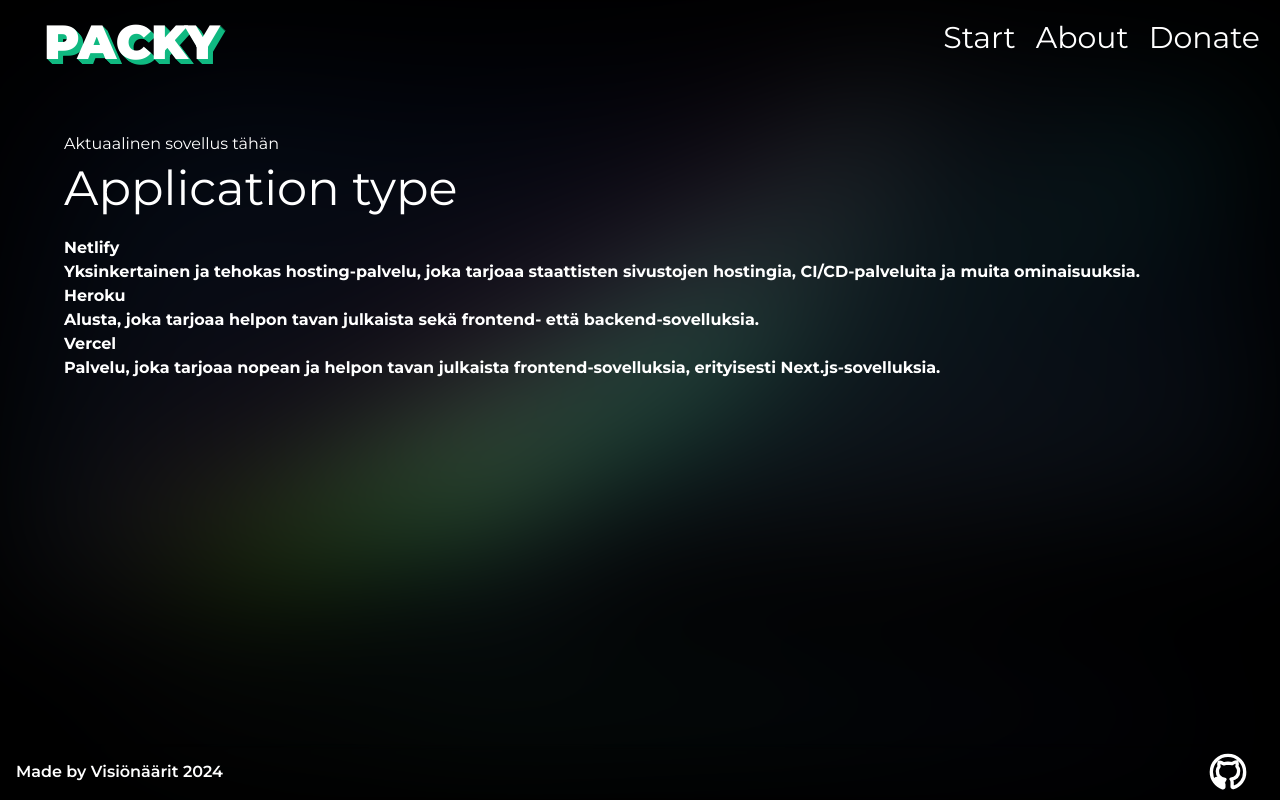
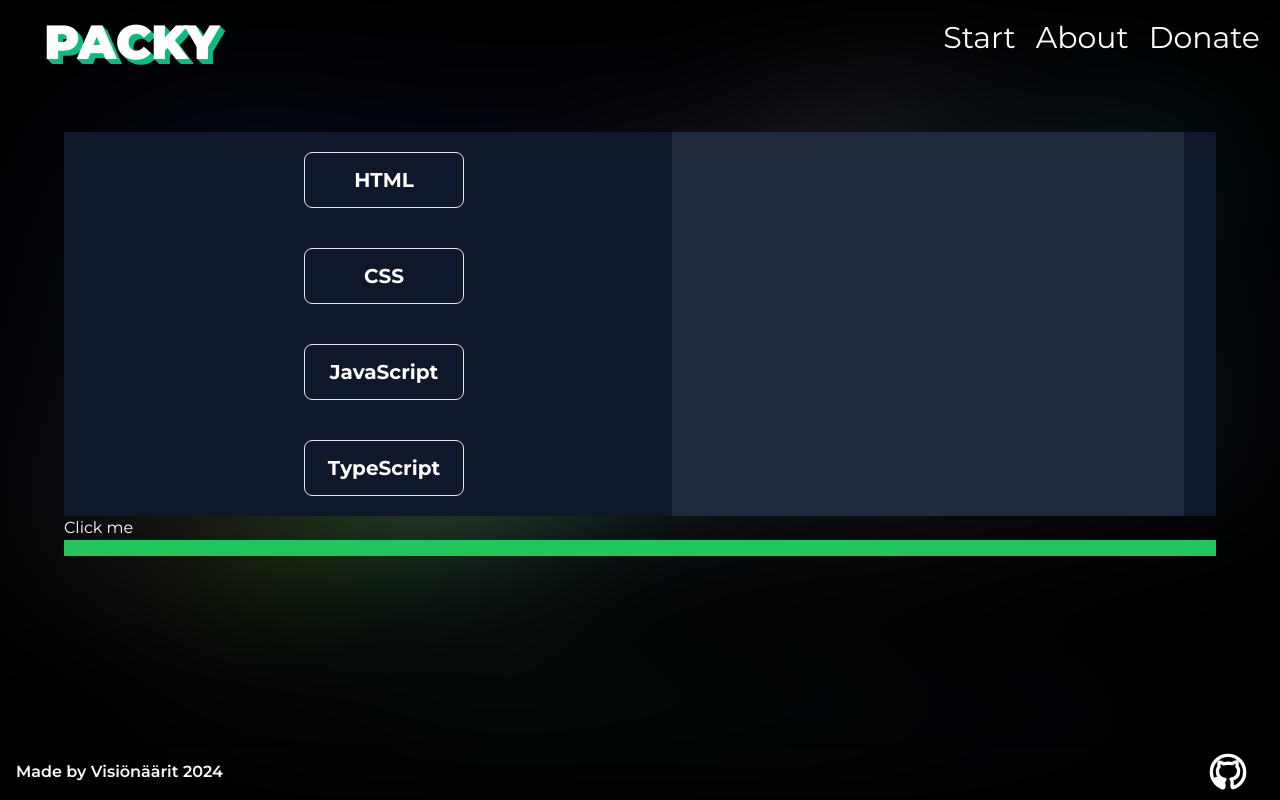
Before and after one commit to AugustBoesen/packy, a Next.js app: page /mindmap in a window 1280 px wide. Built offline with nearby package versions, Linux system fonts and the light colour scheme.

Commit message:
useState-implementointi

```diff
--- a/app/mindmap/page.tsx
+++ b/app/mindmap/page.tsx
@@ -1,14 +1,20 @@
-//importoidaan toiminnallisuus MinMap_Tablesta
-import Modal from '../../components/MinMap_Table';
+'use client';
+import Content from '../../components/content';
+import { useState } from 'react';
 
-//määritellään ja exportataan funktio Mindmap()
 export default function Mindmap() {
-  //palauttaa reitille /mindmap toiminnallisuuden
+  const [currentContent, setCurrentContent] = useState('');
+  const handleContentChange = (newContent: Array<any>) => {
+    setCurrentContent(JSON.stringify(newContent));
+  };
   return (
     <main>
       <>
-        Aktuaalinen sovellus tähän
-        <Modal />
+        <Content
+          currentContent={currentContent}
+          setCurrentContent={handleContentChange}
+        />
+        <p className='bg-green-500'>{currentContent}</p>
       </>
     </main>
   );
--- a/components/MinMap_Table.tsx
+++ b/components/MinMap_Table.tsx
@@ -1,5 +1,11 @@
+/* eslint-disable react-hooks/rules-of-hooks */
+'use client';
+import { MouseEventHandler } from 'react';
+import React, { useState } from 'react';
 //importoidaan data
 import jsonData from '../db/packy.json';
+
+let currentContentId = 0;
 
 //luodaan interface datan tietoja varten jossa data tyypitetään
 interface Item {
@@ -17,43 +23,64 @@
   //käydään läpi parsedData taulukon alkioiden code propertyt ja jos ne ovat samankaltaisia kuin 'app'
   //ne pushataan i taulukkoon.
   parsedData.forEach((item) => {
-    // TÄMÄ NUMERO PITÄÄ SAADA INTERAKTIIVISENA MINDMAPIN PAGETSX:STÄ
-    if (item.contentId === 3) {
+    // Item.contentId:tä verrataan numeroon, joka saadaan määritteenä mindmapin page.tsx:stä
+    if (item.contentId === 1) {
       i.push(item);
     }
   });
   //Lopuksi palautetaan i taulukko
   return i;
 }
+//määritellään funktio ParsedDataComponent(), joka exportataan
+export default function ParsedDataComponent({ handleDatafromMinMap }: any) {
+  const [currentDescription, setCurrentDescription] = useState('');
+  const [currentlySelectedContent, setCurrentlySelectedContent] = useState({});
+  function selectOption(content: {
+    id: number;
+    name: string;
+    description: string;
+  }): MouseEventHandler<HTMLButtonElement> {
+    return (event) => {
+      setCurrentlySelectedContent(content);
+      setCurrentDescription(content.description);
 
-//määritellään funktio ParsedDataComponent(), joka exportataan
-export default function ParsedDataComponent() {
+      currentContentId = content.id;
+      console.log('id on minmapissa: ' + currentContentId);
+      console.log(JSON.stringify(content)); // Pass content directly
+      handleDatafromMinMap(content); // Pass content here
+    };
+  }
   //määritellään muuttuja app, joka sisältää funktion getItemByCoden palautusarvon
   const app = getItemByCode('app');
 
   //määritellään funktio renderData joka ottaa parametrikseen item[] tyyppisen data objektin
   function renderData(data: Item[]) {
     return (
-      <ul>
+      <ul className='flex flex-row justify-center w-[90vw] bg-slate-900'>
         {data.map((item) => (
           <li key={item.currentContent[0].id}>
             {item.currentContent.map((content, i) => (
               <div key={content.id}>
-                <strong>{content.name}</strong>
-                <br />
-                <strong>{content.description}</strong>
+                <div className='w-[45vw] h-24 flex justify-center'>
+                  <button
+                    onClick={selectOption(content)}
+                    className=' w-40 font-bold border p-3 my-5 transition-all rounded-lg hover:bg-slate-200 hover:text-black hover:border-double hover:border-x-8 hover:border-slate-400 text-xl'
+                  >
+                    {content.name}
+                  </button>
+                </div>
               </div>
             ))}
           </li>
         ))}
+        <div className='[45vw]'>
+          <p className='flex bg-slate-800 w-[40vw] h-full mt-auto text-center justify-center'>
+            {currentDescription}
+          </p>
+        </div>
       </ul>
     );
   }
   //funktio ParsedDataComponent() palauttaa objektin joka sisältää tiedot joita renderData funktio palauttaa
-  return (
-    <div>
-      <h1>Application type</h1>
-      {app && renderData(app)}
-    </div>
-  );
+  return <div>{app && renderData(app)}</div>;
 }
--- a/components/content.tsx
+++ b/components/content.tsx
@@ -1,7 +1,22 @@
-export default function Content() {
+'use client';
+import Modal from './MinMap_Table';
+import { useState } from 'react';
+
+export default function Content({ setCurrentContent }: any) {
+  const [datafromMinMap, setDatafromMinMap] = useState([]);
+  const handleDatafromMinMap = (newDatafromMinMap: any) => {
+    setDatafromMinMap(newDatafromMinMap);
+  };
+
+  const handleContentChange = (newContent: any) => {
+    setCurrentContent(newContent);
+  };
   return (
     <div>
-      <h1>Content</h1>
+      <Modal handleDatafromMinMap={handleDatafromMinMap} />
+      <button onClick={() => handleContentChange(datafromMinMap)}>
+        Click me
+      </button>
     </div>
   );
 }
```
